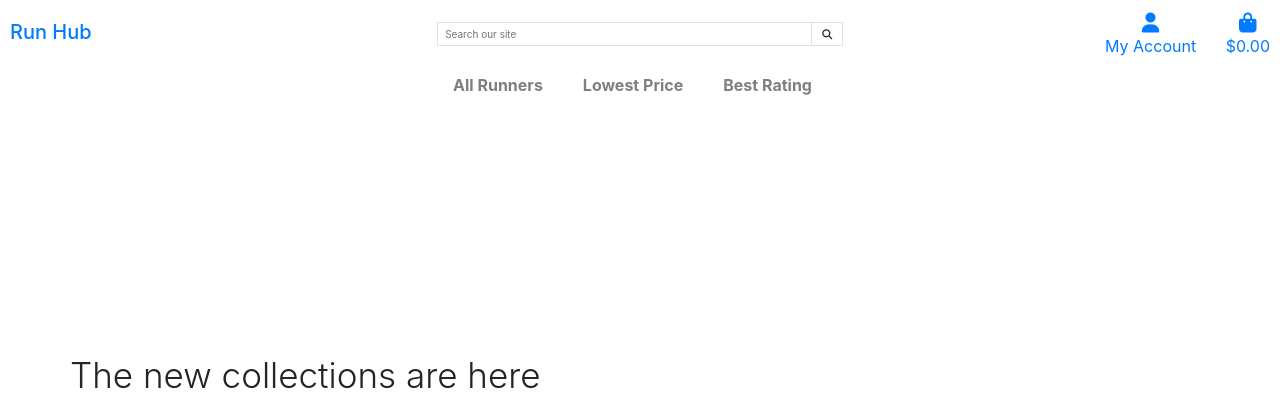
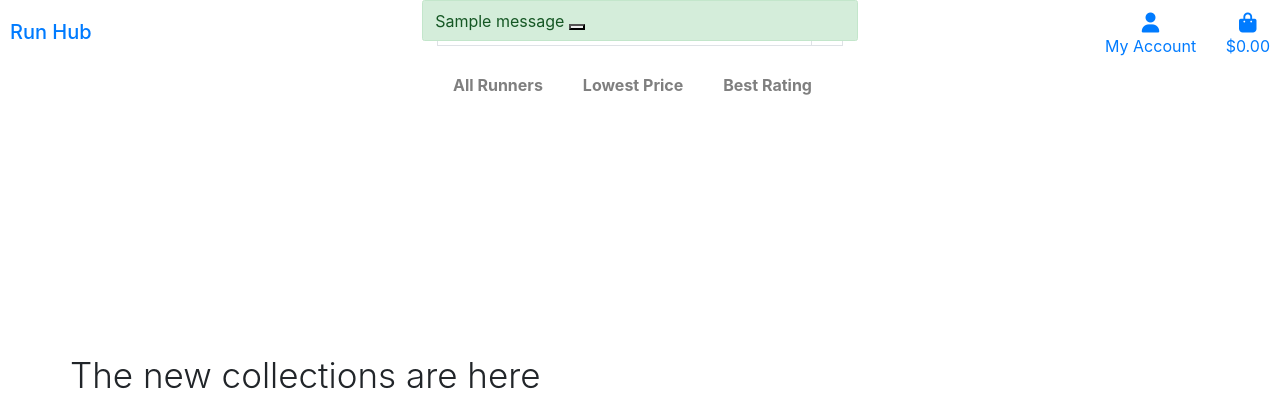
Before and after one commit to Oran-123/CI-005-run-hub, a Django app: page / in a window 1280 px wide. Shown: the top 420 px of the page. Run offline with Django 3.2, Linux system fonts and the light colour scheme; tables that the repository leaves empty hold one stand-in row (values such as "Sample post"); one stand-in notice (Sample message) is shown; parts of the project's set-up code (start-up, migrations or seed data) failed here and were passed over; some libraries are stand-ins or nearby versions.

Commit message:
add for statement to display messages

```diff
--- a/templates/base.html
+++ b/templates/base.html
@@ -156,7 +156,14 @@
     </header>
 
     {% if messages %}
-    <div class="message-container"></div>
+    {% for message in messages %}
+    <div class="row justify-content-center fixed-top">
+        <div class=" col-lg-4 col-md-6 col-10 alert alert-{{ message.tags }} alert-dismissible fade show" role="alert">
+            {{ message }}
+            <button type="button" class="btn-close" data-bs-dismiss="alert" aria-label="Close"></button>
+        </div>
+    </div>
+    {% endfor %}
     {% endif %}
     {% block page_header %}
     {% endblock %}
```
